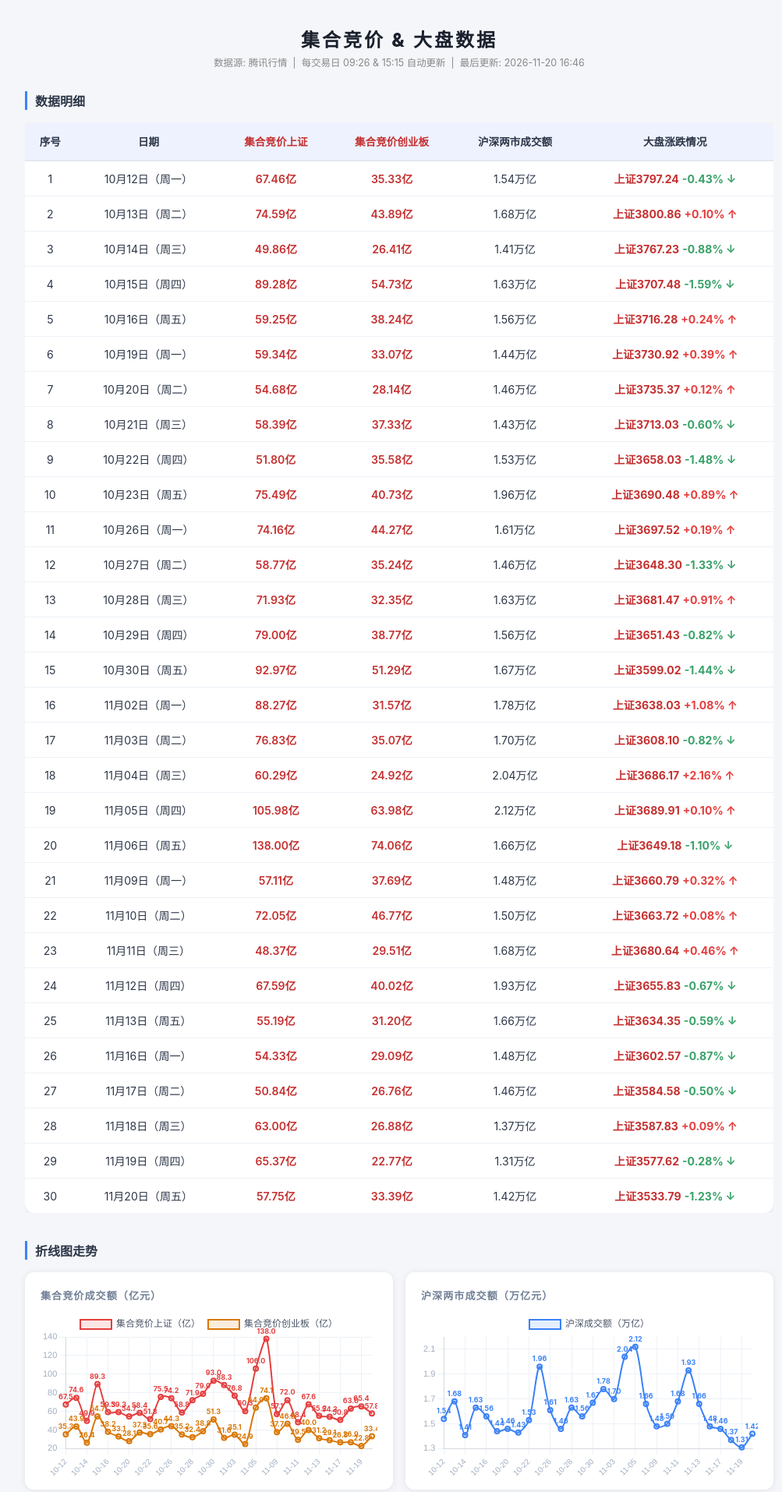
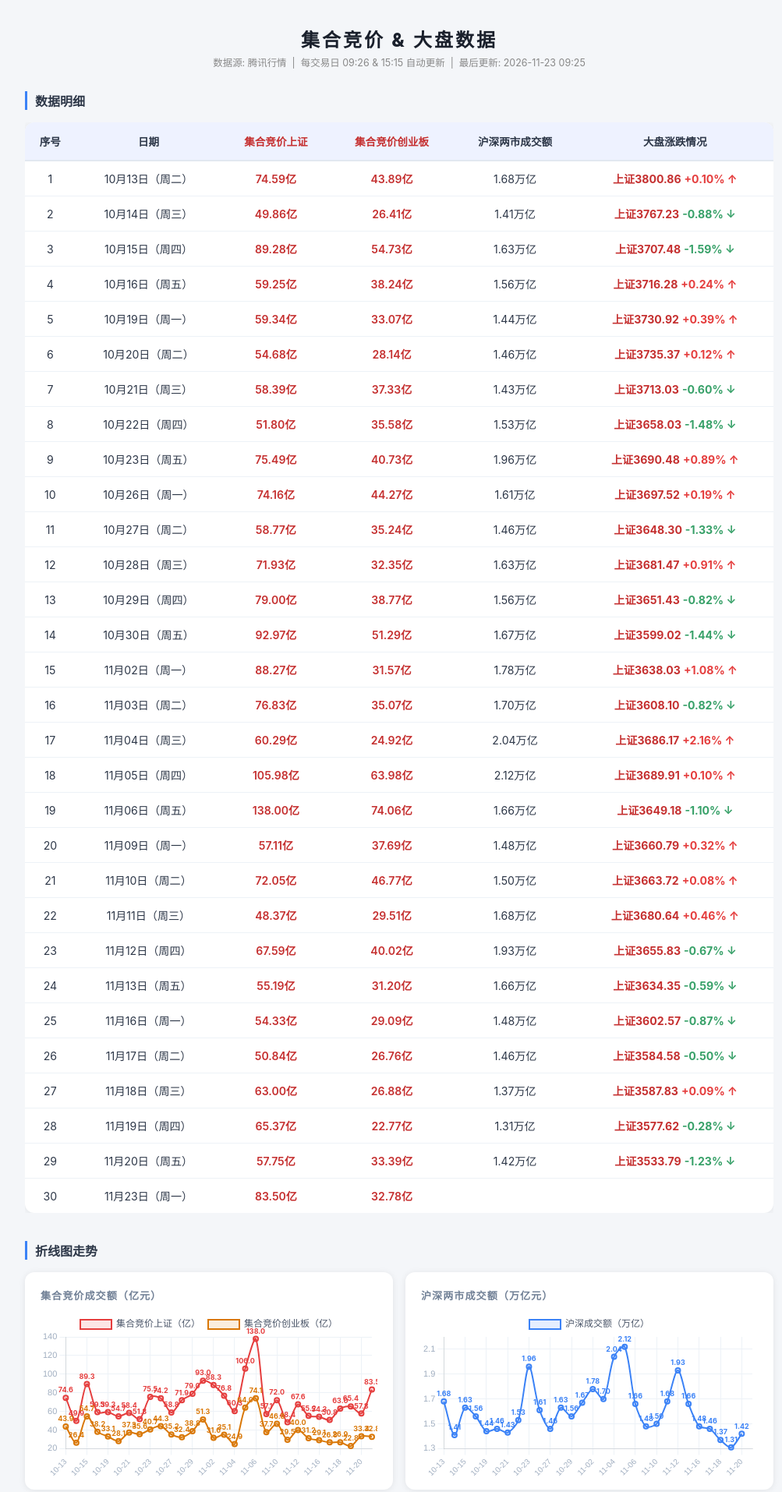
Before and after one commit to chenfei0710-source/astock-auction-tracker, a plain HTML site: page docs/index.html in a window 1280 px wide. Shown: the top 1914 px of the page at 78% size, without its empty margins (128-1131 px from the left). Drawn offline with nearby package versions, Linux system fonts and the light colour scheme.

Commit message:
auto: auction 2026-11-23 09:25 CST

```diff
--- a/docs/index.html
+++ b/docs/index.html
@@ -235,7 +235,7 @@
 <body>
   <div class="wrap">
     <h1>集合竞价 &amp; 大盘数据</h1>
-    <p class="meta">数据源: 腾讯行情 &nbsp;|&nbsp; 每交易日 09:26 &amp; 15:15 自动更新 &nbsp;|&nbsp; 最后更新: 2026-11-20 16:46</p>
+    <p class="meta">数据源: 腾讯行情 &nbsp;|&nbsp; 每交易日 09:26 &amp; 15:15 自动更新 &nbsp;|&nbsp; 最后更新: 2026-11-23 09:25</p>
 
     <!-- 数据明细表 -->
     <div class="section-title" style="margin-bottom:16px">数据明细</div>
@@ -254,14 +254,6 @@
         <tbody>
         <tr>
           <td>1</td>
-          <td>10月12日（周一）</td>
-          <td class="red">67.46亿</td>
-          <td class="red">35.33亿</td>
-          <td>1.54万亿</td>
-          <td><span style="color:#c53030;font-weight:700">上证3797.24</span>&nbsp;<span style="color:#38a169;font-weight:700">-0.43% ↓</span></td>
-        </tr>
-        <tr>
-          <td>2</td>
           <td>10月13日（周二）</td>
           <td class="red">74.59亿</td>
           <td class="red">43.89亿</td>
@@ -269,7 +261,7 @@
           <td><span style="color:#c53030;font-weight:700">上证3800.86</span>&nbsp;<span style="color:#e53e3e;font-weight:700">+0.10% ↑</span></td>
         </tr>
         <tr>
-          <td>3</td>
+          <td>2</td>
           <td>10月14日（周三）</td>
           <td class="red">49.86亿</td>
           <td class="red">26.41亿</td>
@@ -277,7 +269,7 @@
           <td><span style="color:#c53030;font-weight:700">上证3767.23</span>&nbsp;<span style="color:#38a169;font-weight:700">-0.88% ↓</span></td>
         </tr>
         <tr>
-          <td>4</td>
+          <td>3</td>
           <td>10月15日（周四）</td>
           <td class="red">89.28亿</td>
           <td class="red">54.73亿</td>
@@ -285,7 +277,7 @@
           <td><span style="color:#c53030;font-weight:700">上证3707.48</span>&nbsp;<span style="color:#38a169;font-weight:700">-1.59% ↓</span></td>
         </tr>
         <tr>
-          <td>5</td>
+          <td>4</td>
           <td>10月16日（周五）</td>
           <td class="red">59.25亿</td>
           <td class="red">38.24亿</td>
@@ -293,7 +285,7 @@
           <td><span style="color:#c53030;font-weight:700">上证3716.28</span>&nbsp;<span style="color:#e53e3e;font-weight:700">+0.24% ↑</span></td>
         </tr>
         <tr>
-          <td>6</td>
+          <td>5</td>
           <td>10月19日（周一）</td>
           <td class="red">59.34亿</td>
           <td class="red">33.07亿</td>
@@ -301,7 +293,7 @@
           <td><span style="color:#c53030;font-weight:700">上证3730.92</span>&nbsp;<span style="color:#e53e3e;font-weight:700">+0.39% ↑</span></td>
         </tr>
         <tr>
-          <td>7</td>
+          <td>6</td>
           <td>10月20日（周二）</td>
           <td class="red">54.68亿</td>
           <td class="red">28.14亿</td>
@@ -309,7 +301,7 @@
           <td><span style="color:#c53030;font-weight:700">上证3735.37</span>&nbsp;<span style="color:#e53e3e;font-weight:700">+0.12% ↑</span></td>
         </tr>
         <tr>
-          <td>8</td>
+          <td>7</td>
           <td>10月21日（周三）</td>
           <td class="red">58.39亿</td>
           <td class="red">37.33亿</td>
@@ -317,7 +309,7 @@
           <td><span style="color:#c53030;font-weight:700">上证3713.03</span>&nbsp;<span style="color:#38a169;font-weight:700">-0.60% ↓</span></td>
         </tr>
         <tr>
-          <td>9</td>
+          <td>8</td>
           <td>10月22日（周四）</td>
           <td class="red">51.80亿</td>
           <td class="red">35.58亿</td>
@@ -325,7 +317,7 @@
           <td><span style="color:#c53030;font-weight:700">上证3658.03</span>&nbsp;<span style="color:#38a169;font-weight:700">-1.48% ↓</span></td>
         </tr>
         <tr>
-          <td>10</td>
+          <td>9</td>
           <td>10月23日（周五）</td>
           <td class="red">75.49亿</td>
           <td class="red">40.73亿</td>
@@ -333,7 +325,7 @@
           <td><span style="color:#c53030;font-weight:700">上证3690.48</span>&nbsp;<span style="color:#e53e3e;font-weight:700">+0.89% ↑</span></td>
         </tr>
         <tr>
-          <td>11</td>
+          <td>10</td>
           <td>10月26日（周一）</td>
           <td class="red">74.16亿</td>
           <td class="red">44.27亿</td>
@@ -341,7 +333,7 @@
           <td><span style="color:#c53030;font-weight:700">上证3697.52</span>&nbsp;<span style="color:#e53e3e;font-weight:700">+0.19% ↑</span></td>
         </tr>
         <tr>
-          <td>12</td>
+          <td>11</td>
           <td>10月27日（周二）</td>
           <td class="red">58.77亿</td>
           <td class="red">35.24亿</td>
@@ -349,7 +341,7 @@
           <td><span style="color:#c53030;font-weight:700">上证3648.30</span>&nbsp;<span style="color:#38a169;font-weight:700">-1.33% ↓</span></td>
         </tr>
         <tr>
-          <td>13</td>
+          <td>12</td>
           <td>10月28日（周三）</td>
           <td class="red">71.93亿</td>
           <td class="red">32.35亿</td>
@@ -357,7 +349,7 @@
           <td><span style="color:#c53030;font-weight:700">上证3681.47</span>&nbsp;<span style="color:#e53e3e;font-weight:700">+0.91% ↑</span></td>
         </tr>
         <tr>
-          <td>14</td>
+          <td>13</td>
           <td>10月29日（周四）</td>
           <td class="red">79.00亿</td>
           <td class="red">38.77亿</td>
@@ -365,7 +357,7 @@
           <td><span style="color:#c53030;font-weight:700">上证3651.43</span>&nbsp;<span style="color:#38a169;font-weight:700">-0.82% ↓</span></td>
         </tr>
         <tr>
-          <td>15</td>
+          <td>14</td>
           <td>10月30日（周五）</td>
           <td class="red">92.97亿</td>
           <td class="red">51.29亿</td>
@@ -373,7 +365,7 @@
           <td><span style="color:#c53030;font-weight:700">上证3599.02</span>&nbsp;<span style="color:#38a169;font-weight:700">-1.44% ↓</span></td>
         </tr>
         <tr>
-          <td>16</td>
+          <td>15</td>
           <td>11月02日（周一）</td>
           <td class="red">88.27亿</td>
           <td class="red">31.57亿</td>
@@ -381,7 +373,7 @@
           <td><span style="color:#c53030;font-weight:700">上证3638.03</span>&nbsp;<span style="color:#e53e3e;font-weight:700">+1.08% ↑</span></td>
         </tr>
         <tr>
-          <td>17</td>
+          <td>16</td>
           <td>11月03日（周二）</td>
           <td class="red">76.83亿</td>
           <td class="red">35.07亿</td>
@@ -389,7 +381,7 @@
           <td><span style="color:#c53030;font-weight:700">上证3608.10</span>&nbsp;<span style="color:#38a169;font-weight:700">-0.82% ↓</span></td>
         </tr>
         <tr>
-          <td>18</td>
+          <td>17</td>
           <td>11月04日（周三）</td>
           <td class="red">60.29亿</td>
           <td class="red">24.92亿</td>
@@ -397,7 +389,7 @@
           <td><span style="color:#c53030;font-weight:700">上证3686.17</span>&nbsp;<span style="color:#e53e3e;font-weight:700">+2.16% ↑</span></td>
         </tr>
         <tr>
-          <td>19</td>
+          <td>18</td>
           <td>11月05日（周四）</td>
           <td class="red">105.98亿</td>
           <td class="red">63.98亿</td>
@@ -405,7 +397,7 @@
           <td><span style="color:#c53030;font-weight:700">上证3689.91</span>&nbsp;<span style="color:#e53e3e;font-weight:700">+0.10% ↑</span></td>
         </tr>
         <tr>
-          <td>20</td>
+          <td>19</td>
           <td>11月06日（周五）</td>
           <td class="red">138.00亿</td>
           <td class="red">74.06亿</td>
@@ -413,7 +405,7 @@
           <td><span style="color:#c53030;font-weight:700">上证3649.18</span>&nbsp;<span style="color:#38a169;font-weight:700">-1.10% ↓</span></td>
         </tr>
         <tr>
-          <td>21</td>
+          <td>20</td>
           <td>11月09日（周一）</td>
           <td class="red">57.11亿</td>
           <td class="red">37.69亿</td>
@@ -421,7 +413,7 @@
           <td><span style="color:#c53030;font-weight:700">上证3660.79</span>&nbsp;<span style="color:#e53e3e;font-weight:700">+0.32% ↑</span></td>
         </tr>
         <tr>
-          <td>22</td>
+          <td>21</td>
           <td>11月10日（周二）</td>
           <td class="red">72.05亿</td>
           <td class="red">46.77亿</td>
@@ -429,7 +421,7 @@
           <td><span style="color:#c53030;font-weight:700">上证3663.72</span>&nbsp;<span style="color:#e53e3e;font-weight:700">+0.08% ↑</span></td>
         </tr>
         <tr>
-          <td>23</td>
+          <td>22</td>
           <td>11月11日（周三）</td>
           <td class="red">48.37亿</td>
           <td class="red">29.51亿</td>
@@ -437,7 +429,7 @@
           <td><span style="color:#c53030;font-weight:700">上证3680.64</span>&nbsp;<span style="color:#e53e3e;font-weight:700">+0.46% ↑</span></td>
         </tr>
         <tr>
-          <td>24</td>
+          <td>23</td>
           <td>11月12日（周四）</td>
           <td class="red">67.59亿</td>
           <td class="red">40.02亿</td>
@@ -445,7 +437,7 @@
           <td><span style="color:#c53030;font-weight:700">上证3655.83</span>&nbsp;<span style="color:#38a169;font-weight:700">-0.67% ↓</span></td>
         </tr>
         <tr>
-          <td>25</td>
+          <td>24</td>
           <td>11月13日（周五）</td>
           <td class="red">55.19亿</td>
           <td class="red">31.20亿</td>
@@ -453,7 +445,7 @@
           <td><span style="color:#c53030;font-weight:700">上证3634.35</span>&nbsp;<span style="color:#38a169;font-weight:700">-0.59% ↓</span></td>
         </tr>
         <tr>
-          <td>26</td>
+          <td>25</td>
           <td>11月16日（周一）</td>
           <td class="red">54.33亿</td>
           <td class="red">29.09亿</td>
@@ -461,7 +453,7 @@
           <td><span style="color:#c53030;font-weight:700">上证3602.57</span>&nbsp;<span style="color:#38a169;font-weight:700">-0.87% ↓</span></td>
         </tr>
         <tr>
-          <td>27</td>
+          <td>26</td>
           <td>11月17日（周二）</td>
           <td class="red">50.84亿</td>
           <td class="red">26.76亿</td>
@@ -469,7 +461,7 @@
           <td><span style="color:#c53030;font-weight:700">上证3584.58</span>&nbsp;<span style="color:#38a169;font-weight:700">-0.50% ↓</span></td>
         </tr>
         <tr>
-          <td>28</td>
+          <td>27</td>
           <td>11月18日（周三）</td>
           <td class="red">63.00亿</td>
           <td class="red">26.88亿</td>
@@ -477,7 +469,7 @@
           <td><span style="color:#c53030;font-weight:700">上证3587.83</span>&nbsp;<span style="color:#e53e3e;font-weight:700">+0.09% ↑</span></td>
         </tr>
         <tr>
-          <td>29</td>
+          <td>28</td>
           <td>11月19日（周四）</td>
           <td class="red">65.37亿</td>
           <td class="red">22.77亿</td>
@@ -485,12 +477,20 @@
           <td><span style="color:#c53030;font-weight:700">上证3577.62</span>&nbsp;<span style="color:#38a169;font-weight:700">-0.28% ↓</span></td>
         </tr>
         <tr>
-          <td>30</td>
+          <td>29</td>
           <td>11月20日（周五）</td>
           <td class="red">57.75亿</td>
           <td class="red">33.39亿</td>
           <td>1.42万亿</td>
           <td><span style="color:#c53030;font-weight:700">上证3533.79</span>&nbsp;<span style="color:#38a169;font-weight:700">-1.23% ↓</span></td>
+        </tr>
+        <tr>
+          <td>30</td>
+          <td>11月23日（周一）</td>
+          <td class="red">83.50亿</td>
+          <td class="red">32.78亿</td>
+          <td></td>
+          <td></td>
         </tr>
         </tbody>
       </table>
@@ -571,12 +571,12 @@
       <div class="an-card">
         <div class="an-label">集合竞价上证</div>
         <div class="an-val">震荡横盘 ↔</div>
-        <div class="an-sub">近5日均值 58.3亿 vs 历史 69.3亿</div>
+        <div class="an-sub">近5日均值 64.1亿 vs 历史 69.7亿</div>
       </div>
       <div class="an-card">
         <div class="an-label">集合竞价创业板</div>
         <div class="an-val">震荡横盘 ↔</div>
-        <div class="an-sub">近5日均值 27.8亿 vs 历史 37.6亿</div>
+        <div class="an-sub">近5日均值 28.5亿 vs 历史 37.5亿</div>
       </div>
       <div class="an-card">
         <div class="an-label">沪深两市成交额</div>
@@ -587,20 +587,20 @@
   </div>
   <div class="analysis-block">
     <div class="an-title">🧭 策略参考</div>
-    <p class="heat-label">❄️ 近期集合竞价明显缩量（低于历史均值 16%），市场观望情绪浓厚。</p>
-    <p class='summary-p'>最新（2026-11-20）：上证集合竞价 <strong class='neg'>57.75亿</strong>（-16.6% vs 历史均值）、创业板集合竞价 <strong class='neg'>33.39亿</strong>（-11.3% vs 历史均值）</p>
-    <ul class="strategy-list"><li>集合竞价持续缩量，开盘方向不确定性较大，建议轻仓观望，等待放量信号确认方向后再入场。</li><li>全市场成交额萎缩，流动性不足，趋势性行情难以持续，以高抛低吸为主。</li><li>创业板/上证比值低于均值，资金偏向防御，成长股热情不足。</li><li>集合竞价成交额与当日涨跌相关性尚不显著，需持续观察。</li></ul>
+    <p class="heat-label">⚖️ 近期集合竞价处于历史均值附近，市场情绪平稳。</p>
+    <p class='summary-p'>最新（2026-11-23）：上证集合竞价 <strong class='pos'>83.50亿</strong>（+19.8% vs 历史均值）、创业板集合竞价 <strong class='neg'>32.78亿</strong>（-12.5% vs 历史均值）</p>
+    <ul class="strategy-list"><li>集合竞价量能平稳，以跟随大盘趋势操作为主，无明显异动时避免追高。</li><li>全市场成交额萎缩，流动性不足，趋势性行情难以持续，以高抛低吸为主。</li><li>创业板/上证比值低于均值，资金偏向防御，成长股热情不足。</li><li>集合竞价成交额与当日涨跌相关性尚不显著，需持续观察。</li></ul>
     <p class="disclaimer">⚠️ 以上分析仅供参考，不构成投资建议。</p>
   </div>
 </div>
   </div>
 
   <script>
-  const LABELS   = ["10-12", "10-13", "10-14", "10-15", "10-16", "10-19", "10-20", "10-21", "10-22", "10-23", "10-26", "10-27", "10-28", "10-29", "10-30", "11-02", "11-03", "11-04", "11-05", "11-06", "11-09", "11-10", "11-11", "11-12", "11-13", "11-16", "11-17", "11-18", "11-19", "11-20"];
-  const SH_AUC   = [67.46, 74.59, 49.86, 89.28, 59.25, 59.34, 54.68, 58.39, 51.8, 75.49, 74.16, 58.77, 71.93, 79.0, 92.97, 88.27, 76.83, 60.29, 105.98, 138.0, 57.11, 72.05, 48.37, 67.59, 55.19, 54.33, 50.84, 63.0, 65.37, 57.75];
-  const CYB_AUC  = [35.33, 43.89, 26.41, 54.73, 38.24, 33.07, 28.14, 37.33, 35.58, 40.73, 44.27, 35.24, 32.35, 38.77, 51.29, 31.57, 35.07, 24.92, 63.98, 74.06, 37.69, 46.77, 29.51, 40.02, 31.2, 29.09, 26.76, 26.88, 22.77, 33.39];
-  const MKT_AMT  = [1.54, 1.68, 1.41, 1.63, 1.56, 1.44, 1.46, 1.43, 1.53, 1.96, 1.61, 1.46, 1.63, 1.56, 1.67, 1.78, 1.7, 2.04, 2.12, 1.66, 1.48, 1.5, 1.68, 1.93, 1.66, 1.48, 1.46, 1.37, 1.31, 1.42];
-  const PCT_VALS = [-0.43, 0.1, -0.88, -1.59, 0.24, 0.39, 0.12, -0.6, -1.48, 0.89, 0.19, -1.33, 0.91, -0.82, -1.44, 1.08, -0.82, 2.16, 0.1, -1.1, 0.32, 0.08, 0.46, -0.67, -0.59, -0.87, -0.5, 0.09, -0.28, -1.23];
+  const LABELS   = ["10-13", "10-14", "10-15", "10-16", "10-19", "10-20", "10-21", "10-22", "10-23", "10-26", "10-27", "10-28", "10-29", "10-30", "11-02", "11-03", "11-04", "11-05", "11-06", "11-09", "11-10", "11-11", "11-12", "11-13", "11-16", "11-17", "11-18", "11-19", "11-20", "11-23"];
+  const SH_AUC   = [74.59, 49.86, 89.28, 59.25, 59.34, 54.68, 58.39, 51.8, 75.49, 74.16, 58.77, 71.93, 79.0, 92.97, 88.27, 76.83, 60.29, 105.98, 138.0, 57.11, 72.05, 48.37, 67.59, 55.19, 54.33, 50.84, 63.0, 65.37, 57.75, 83.5];
+  const CYB_AUC  = [43.89, 26.41, 54.73, 38.24, 33.07, 28.14, 37.33, 35.58, 40.73, 44.27, 35.24, 32.35, 38.77, 51.29, 31.57, 35.07, 24.92, 63.98, 74.06, 37.69, 46.77, 29.51, 40.02, 31.2, 29.09, 26.76, 26.88, 22.77, 33.39, 32.78];
+  const MKT_AMT  = [1.68, 1.41, 1.63, 1.56, 1.44, 1.46, 1.43, 1.53, 1.96, 1.61, 1.46, 1.63, 1.56, 1.67, 1.78, 1.7, 2.04, 2.12, 1.66, 1.48, 1.5, 1.68, 1.93, 1.66, 1.48, 1.46, 1.37, 1.31, 1.42, null];
+  const PCT_VALS = [0.1, -0.88, -1.59, 0.24, 0.39, 0.12, -0.6, -1.48, 0.89, 0.19, -1.33, 0.91, -0.82, -1.44, 1.08, -0.82, 2.16, 0.1, -1.1, 0.32, 0.08, 0.46, -0.67, -0.59, -0.87, -0.5, 0.09, -0.28, -1.23, null];
 
   // 自定义数据标注插件（原生 Canvas 绘制，无需外部依赖）
   const inlineLabels = {
```
Also changed, not shown: auction_history.json (+5 -8 lines).
